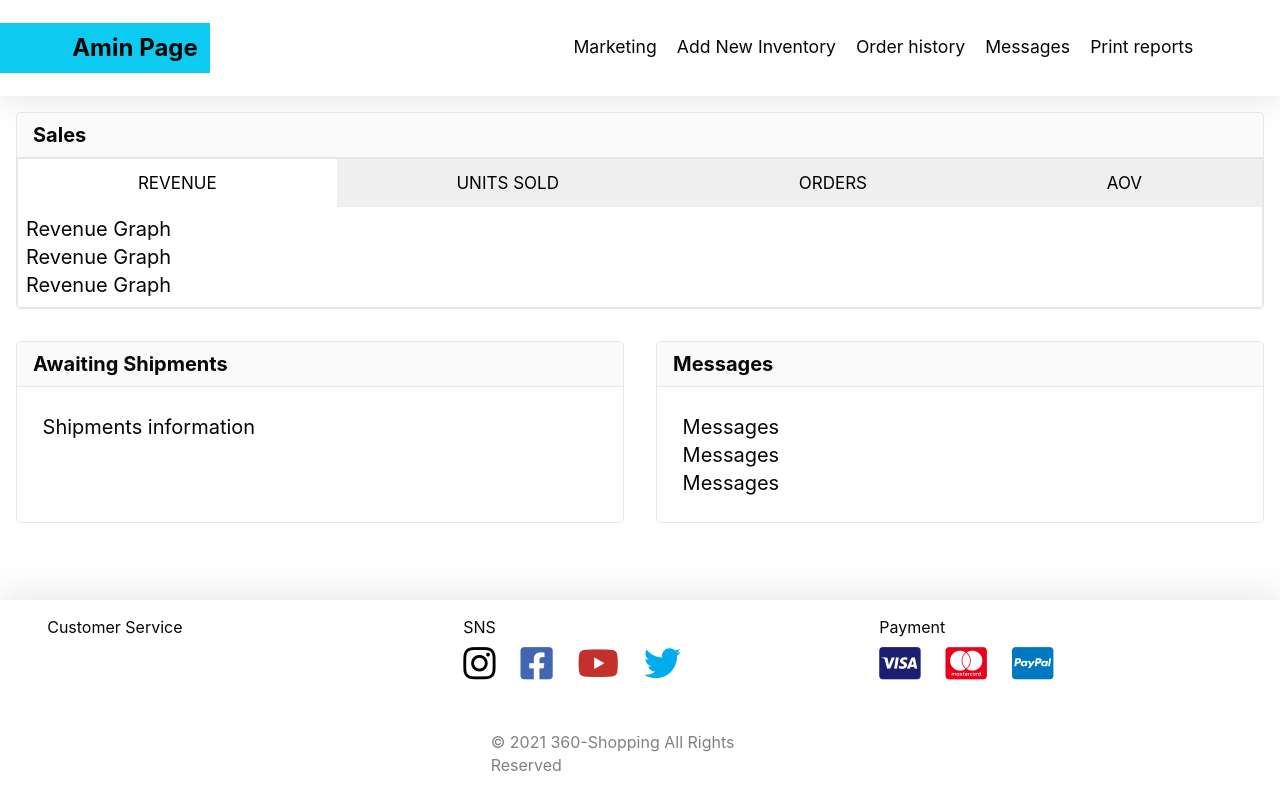
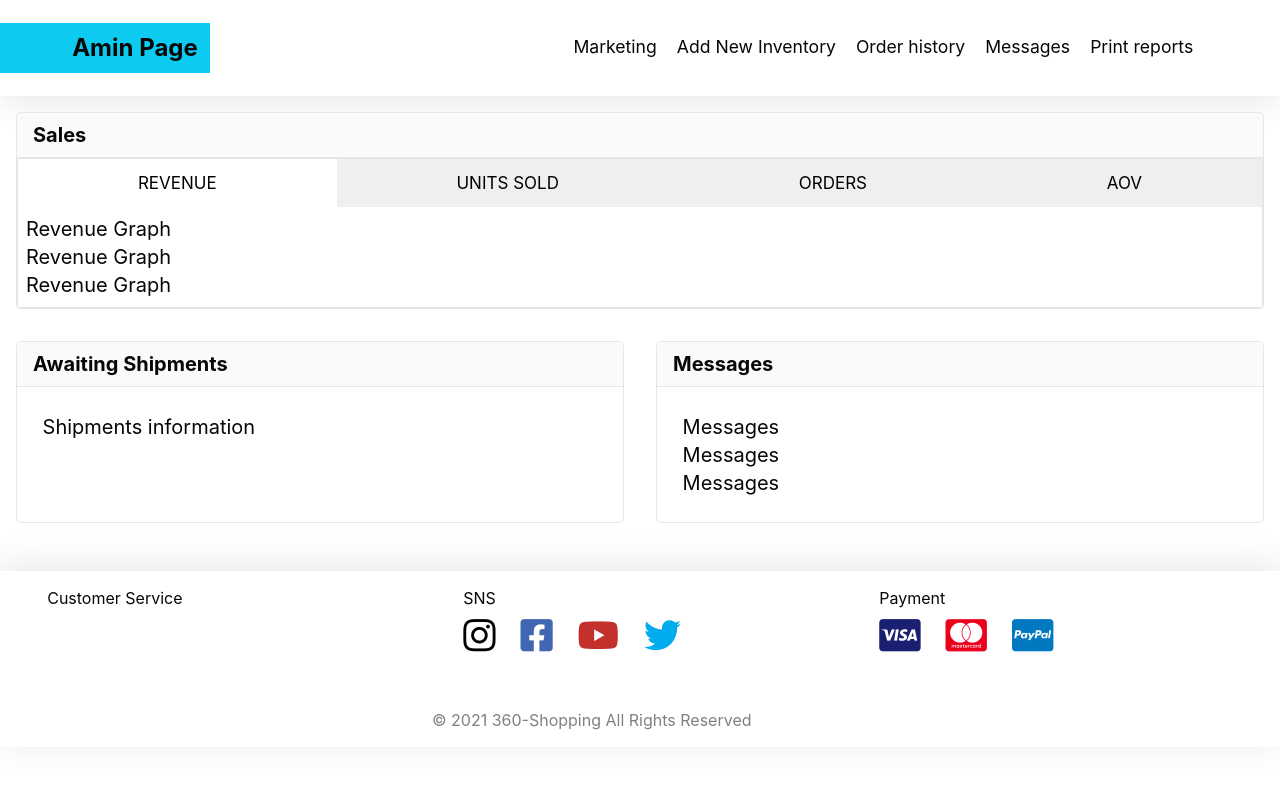
Before and after one commit to LeeJung-AWS/360-shopping, a React (Create React App) app in the folder frontend/: page / in a window 1280 px wide. Built offline with nearby package versions, Linux system fonts and the light colour scheme.

Commit message:
Modified Footer Layout

```diff
--- a/frontend/src/sass/4_layout/_footer.scss
+++ b/frontend/src/sass/4_layout/_footer.scss
@@ -1,9 +1,7 @@
 // Footer
 footer {
-    position: absolute;
-    bottom: 0;
     width: 100%;
-    height: 200px;
+    margin-top:2rem;
     padding: 1rem;
 
     box-shadow: 0px -5px 35px rgba(0, 0, 0, 0.1);
@@ -41,23 +39,22 @@ footer {
     flex-direction: row;
     flex-wrap: wrap;
 
-    /* Each Rows has 100px heights */
-    height: 100px;
+    flex-grow: 1;
 }
 
 .footer-column {
-    // flex: 0 0 100%;
+    // column width divider
     @include col(1);
-    padding-left: 5%;
+    padding: 2% 5%;
 }
 
 /* Company information */
 .company-info{
     color: grey;
     order: 1;
+    padding: 30px 5%;
     display: flex;
     align-items: center;
-    padding: 30px 5%;
 }
 
 .footer-title{
@@ -87,7 +84,6 @@ footer {
     .footer-column {
         flex-grow: 1;
         @include col(2, 0, 2.5%);
-        // padding-left: 5%;
     }
     .company-info{
         order: 0;
@@ -101,12 +97,11 @@ footer {
 
     .footer-column {
         @include col(3, 0, 2.5%);
-        // padding-left: 5%;
     }
 
     .company-info{
+        @include col(0, 0, 33.33%);
+        padding-top: 3rem;
         order: 1;
-        position: absolute;
-        bottom: 1.5rem;
     }
 }
```
